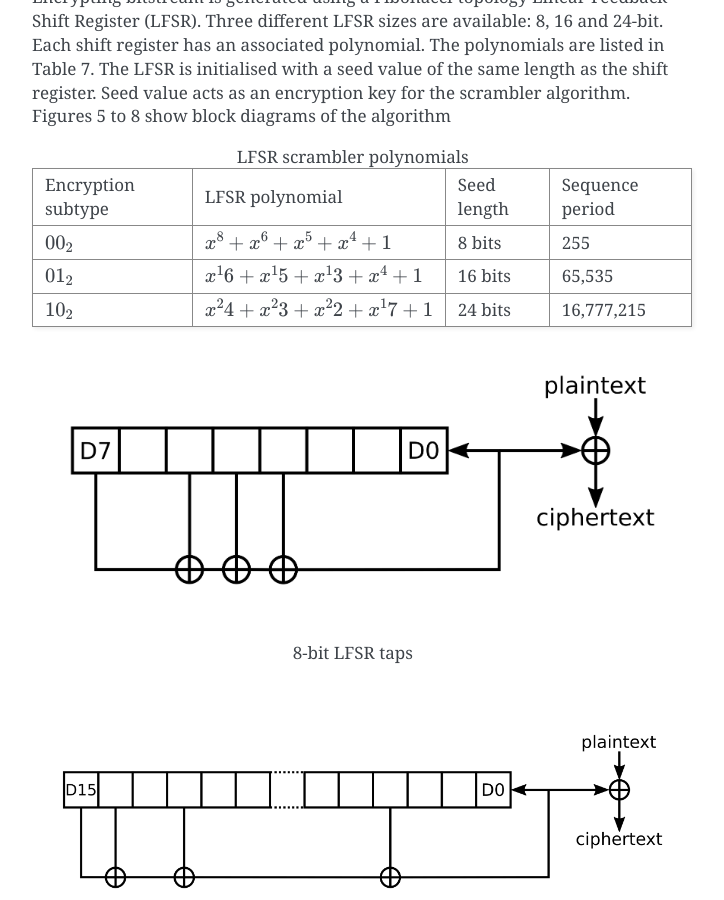
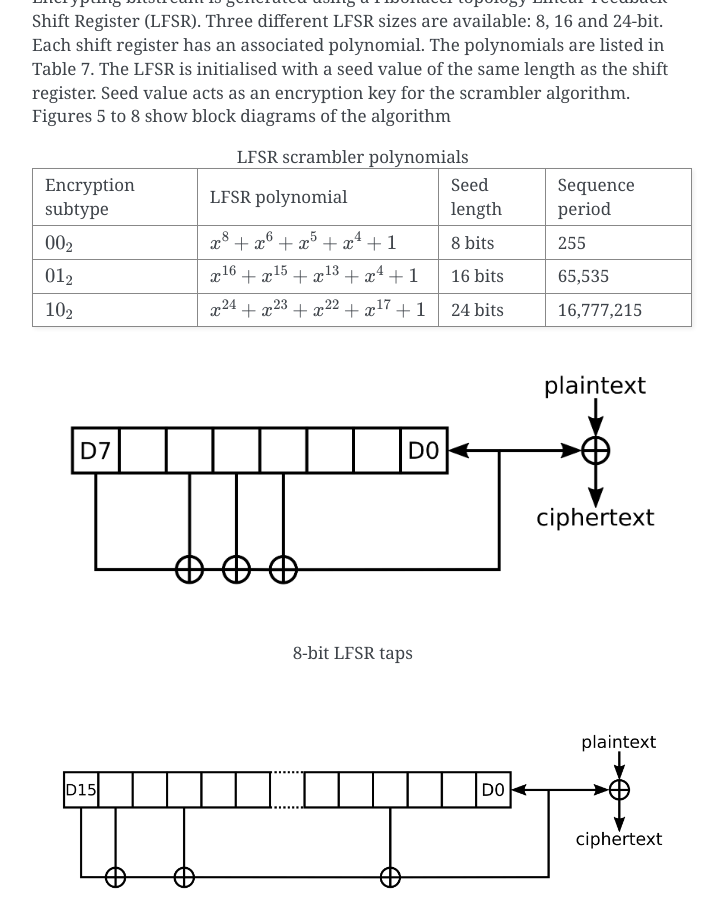
Before and after one commit to M17-Project/M17_spec, a Sphinx documentation site: the page built from docs/application_layer.rst, in a window 1280 px wide and 900 px high, scrolled down 610 px. Shown: the whole window, without its empty margins (388-1112 px from the left). Built offline with Sphinx 7.4.7, drawn with Linux system fonts in a browser that asks for light colours.

Commit message:
docs: nits

```diff
--- a/docs/application_layer.rst
+++ b/docs/application_layer.rst
@@ -43,11 +43,11 @@ algorithm.  Figures 5 to 8 show block diagrams of the algorithm
      - 8 bits
      - 255
    * - :math:`01_2`
-     - :math:`x^16 + x^15 + x^13 + x^4 + 1`
+     - :math:`x^{16} + x^{15} + x^{13} + x^4 + 1`
      - 16 bits
      - 65,535
    * - :math:`10_2`
-     - :math:`x^24 + x^23 + x^22 + x^17 + 1`
+     - :math:`x^{24} + x^{23} + x^{22} + x^{17} + 1`
      - 24 bits
      - 16,777,215
 
```
Also changed, not shown: docs/address_encoding.rst (+4 -4 lines), docs/data_link_layer.rst (+10 -10 lines).
